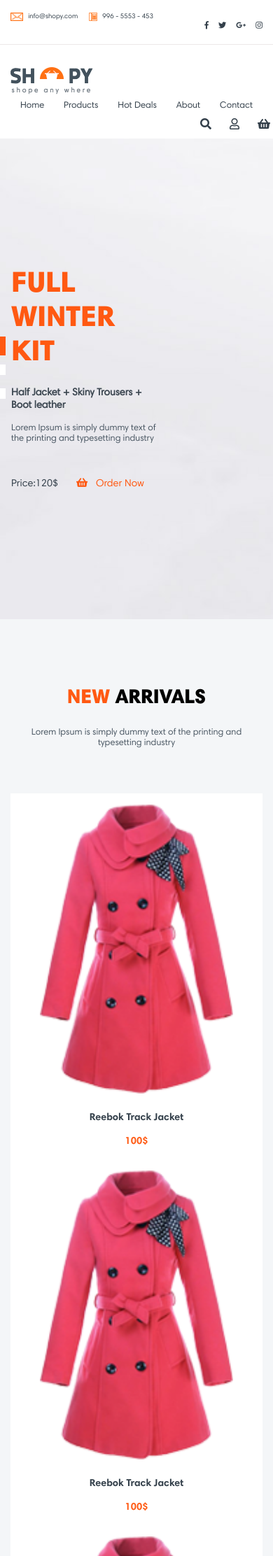
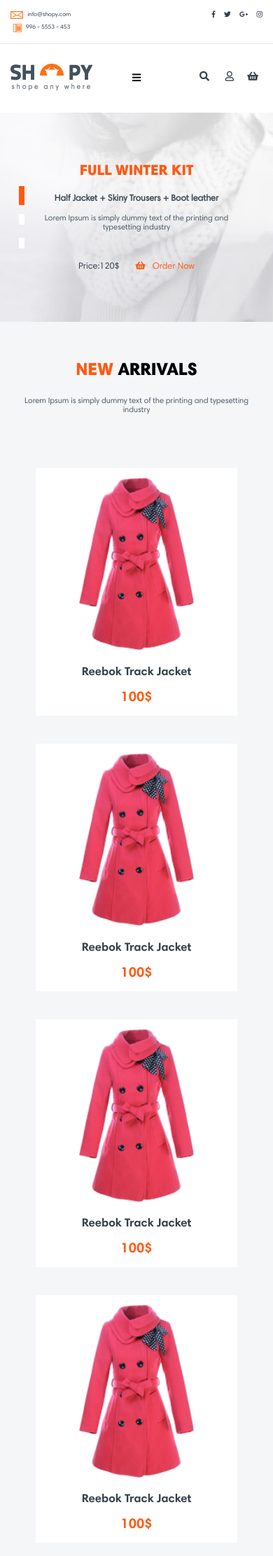
Before and after one commit to Destonin1/Shop, a PHP site: page / in a window 390 px wide. Shown: the top 2224 px of the page at 70% size. Run offline with PHP 8.4, Linux system fonts and the light colour scheme.

Commit message:
Main for mobile

```diff
--- a/css/style.css
+++ b/css/style.css
@@ -81,6 +81,10 @@ img {
 	margin: 4rem 0;
 }
 
+.small_menu_wrap {
+	display: none;
+}
+
 .menu {
 	display: flex;
 	justify-content: space-around;
@@ -133,7 +137,7 @@ img {
 /* BIG SLIDER*/
 
 #top_slider {
-	background: url(../img/bg_slider.jpg) no-repeat top left / cover;
+	background: url(../img/bg_slider.jpg) no-repeat top right / cover;
 }
 
 .slick-dotted.slick-slider {
@@ -234,7 +238,10 @@ img {
 	background: #f4f6f8;
 	text-align: center;
 	padding-top: 12rem;
+}
 
+.products_sale {
+	margin-top: 8rem;
 }
 
 .products_title h2 {
@@ -263,6 +270,10 @@ img {
 	font-size: 1.8rem;
 	position: relative;
 	overflow: hidden;
+}
+
+.product_image a {
+	text-decoration: none;
 }
 
 .product_image:hover .product_image_hover{
@@ -372,7 +383,7 @@ span.green {
 .products_more {
 	display: block;
 	background: #fff;
-	margin: 8rem 0;
+	margin-top: 8rem;
 	padding: 2.5rem;
 }
 
@@ -550,7 +561,7 @@ span.green {
 .letter {
 	background: #fff;
 	padding: 4rem;
-	margin-top: 12rem;
+	margin-top: 8rem;
 	display: flex;
 	justify-content: space-between;
 }
@@ -950,6 +961,10 @@ input[type=checkbox]:checked + label {
 		padding: 2rem;
 	}
 
+	.product_image_hover {
+		padding: 2rem;
+	}
+
 	.bestsales_product {
 		padding: 2rem 1.5rem;
 	}
@@ -982,6 +997,20 @@ input[type=checkbox]:checked + label {
 		padding: 2rem 1rem;
 	}
 
+	p.product_image_udertitle {
+		margin: 1rem 0;
+	}
+
+	.product_colors {
+		margin-bottom: 0.5rem;
+		width: 100%;
+		padding: 1rem 0;
+	}
+
+	.product_icons i {
+		margin: 0 1rem;
+	}
+
 	.product_image img {
 		width: 80%;
 	}
@@ -993,3 +1022,241 @@ input[type=checkbox]:checked + label {
 	.bestsales_text {
 		width: 50%;
 	}
+
+
+
+@media screen and (max-width: 770px) {
+
+	.menu_wrap {
+		display: none;
+	}
+
+	.small_menu_wrap {
+		display: block;
+		text-align: center;
+	}
+
+	.fa-bars {
+		font-size: 2rem;
+		line-height: 40px;
+		cursor: pointer;
+	}
+
+	.menu_fixed {
+		position: fixed;
+		left: 0;
+		top: 0;
+		height: 100vh;
+		width: 100%;
+		background: #fff;
+		z-index: 2;
+		transform: translateY(-100%);
+		opacity: 0.9;
+		transition: 0.3s;
+	}
+
+	.menu_fixed_active {
+		transform: translateY(0);
+	}
+
+	.small_menu {
+		height: 100%;
+		flex-direction: column;
+		justify-content: center;
+		align-items: center;
+	}
+
+	.small_menu li {
+		height: 10%;
+	}
+
+	.nav_close {
+		position: absolute;
+		top: 10%;
+		right: 10%;
+		z-index: 3;
+		font-size: 5rem;
+	}
+
+	.small_menu li a {
+		color: #34404b;
+		font-size: 3rem;
+		font-weight: 700;
+	}
+
+	.navigation {
+		line-height: 40px;
+	}
+
+	.slider_wraper {
+		width: 100%;
+		padding: 10rem 0;
+	}
+
+	#products {
+		padding-top: 8rem;
+	}
+
+	.product_image {
+		margin-bottom: 4rem;
+	}
+
+	.product_image:hover .product_image_hover{
+		display: none;
+	}
+
+	.products_more {
+		margin: 2rem 0 4rem 0;
+	}
+
+	.sale {
+		margin-bottom: 3rem;
+	}
+
+	.sale_size_text {
+		width: 100%;
+		display: flex;
+		justify-content: space-around;
+		align-items: center;
+		padding: 2rem;
+	}
+
+	.sale_size p:first-child {
+		margin: 0;
+	}
+
+	.bestsales_product {
+		margin: 0 auto;
+		justify-content: space-around;
+		margin-bottom: 4rem;
+	}
+
+	.letter {
+		margin-top: 6rem;
+		padding: 2rem 0;
+		height: 85%;
+		flex-direction: column;
+		justify-content: space-around;
+		align-items: center;
+	}
+
+	.email_button {
+		padding: 1.2rem 1.8rem;
+	}
+
+	.payment_img {
+		width: 100%;
+	}
+
+	.product_info_image img {
+		margin: 0 auto;
+	}
+}
+
+@media screen and (max-width: 590px) {
+	html {
+		font-size: 7px;
+	}
+
+	.mail_and_phone {
+		flex-direction: column;
+	}
+
+	.mail, .phone {
+		margin: 0;
+		justify-content: flex-start;
+	}
+
+	.phone {
+		margin-top: 1rem;
+	}
+
+	.phone img {
+		margin-left: 0.5rem;
+	}
+
+	.navigation a:first-child {
+		right: 13rem;
+	}
+
+	.navigation a:nth-child(2) {
+		right: 8rem;
+	}
+
+	.navigation a:last-child {
+		right: 3rem;
+	}
+
+	.slider_wraper {
+		width: 85%;
+		margin: 0 auto;
+	}
+
+	.slider_item {
+		text-align: center;
+	}
+
+	.slider_item h1 {
+		font-size: 3rem;
+	}
+
+	.my-dots {
+		left: -25%;
+		bottom: 40%;
+	}
+
+	.my-dots li button:before {
+	  top: 100%;
+	  left: 20%;
+	}
+
+	.product_image {
+		width: 80%;
+		margin: 20px auto;
+	}
+
+	.product_image img {
+		width: 60%;
+	}
+
+	.product_image p {
+		font-size: 2.4rem;
+	}
+
+	.product_image span {
+		font-size: 2.8rem;
+	}
+
+	footer {
+		text-align: center;
+		padding: 4rem 0;
+	}
+
+	.footer_logo {
+		margin-bottom: 5rem;
+	}
+
+	.footer_menu_wrap {
+		width: 60%;
+		margin: 0 auto;
+		margin-bottom: 5rem;
+	}
+
+	.footer_menu_item {
+		width: 20%;
+	}
+}
+
+@media screen and (max-width: 420px) {
+	.bestsales_product img {
+		width: 80%;
+	}
+
+	.letter_title {
+		flex-direction: column;
+	}
+
+	.letter_title h3 {
+		margin-bottom: 2rem;
+	}
+}
--- a/index.html
+++ b/index.html
@@ -18,7 +18,7 @@
 		<div class="header_info">
 			<div class="container">
 				<div class="row">
-					<div class="col-md-9">
+					<div class="col-md-9 col-sm-9 col-6">
 						<div class="mail_and_phone">
 							<div class="mail">
 								<img src="img/mail.png" alt="mail">
@@ -30,7 +30,7 @@
 							</div>
 						</div>
 					</div>
-					<div class="col-md-3 text-right">
+					<div class="col-md-3 col-sm-3 col-6 text-right">
 						<div class="header_links">
 							<a href="#">
 								<i class="fab fa-facebook-f"></i></a>
@@ -48,12 +48,13 @@
 		<div class="header_navigation">
 			<div class="container">
 				<div class="row">
-					<div class="col-md-2">
+					<div class="col-md-2 col-5">
 						<div class="img_logo">
 							<img src="img/logo.png" alt="logo">
 						</div>
 					</div>
-					<div class="col-md-7">
+					<div class="col-md-7 col-2">
+						<div class="menu_wrap">
 							<ul class="menu">
 								<li><a href="index.html">Home</a></li>
 								<li><a href="products.html">Products</a></li>
@@ -62,7 +63,21 @@
 								<li><a href="#">Contact</a></li>
 							</ul>
 						</div>
-					<div class="col-md-3">
+						<div class="small_menu_wrap">
+							<i class="fas fa-bars">
+								<div class="menu_fixed">
+									<ul class="menu small_menu">
+										<li><a href="index.html">Home</a></li>
+										<li><a href="products.html">Products</a></li>
+										<li><a href="#">Hot Deals</a></li>
+										<li><a href="#">About</a></li>
+										<li><a href="#">Contact</a></li>
+									</ul>
+								</div>
+							</i>
+						</div>
+					</div>
+					<div class="col-md-3 col-5">
 						<div class="navigation">
 							<a href="#"><i class="fas fa-search"></i></a>
 							<a href="#"><i class="far fa-user"></i></a>
@@ -113,18 +128,18 @@
 	<section id="products">
 		<div class="container">
 			<div class="row">
-				<div class="col-md-12">
+				<div class="col-md-12 col-12">
 					<div class="products_title">
 							<h2><span>new</span> arrivals</h2>
 							<p>Lorem Ipsum is simply dummy text of the printing and typesetting industry</p>
 					</div>
 				</div>
-				<div class="col-md-12 products_images">
+				<div class="col-md-12 col-12 products_images">
 						<div class="row">
-							<div class="col-md-3">
+							<div class="col-md-3 col-sm-6 col-12">
 								<div class="product_image">
-									<img src="img/product.png" alt="product">
-									<p>Reebok Track Jacket</p>
+									<a href="product.html"><img src="img/product.png" alt="product"></a>
+									<a href="product.html"><p>Reebok Track Jacket</p></a>
 									<span class="product_image_price">100$</span>
 									<div class="product_image_hover">
 										<a href="product.html">
@@ -146,10 +161,10 @@
 									</div>
 								</div>
 							</div>
-							<div class="col-md-3">
+							<div class="col-md-3 col-sm-6 col-12">
 								<div class="product_image">
-									<img src="img/product.png" alt="product">
-									<p>Reebok Track Jacket</p>
+									<a href="product.html"><img src="img/product.png" alt="product"></a>
+									<a href="product.html"><p>Reebok Track Jacket</p></a>
 									<span class="product_image_price">100$</span>
 									<div class="product_image_hover">
 										<a href="product.html">
@@ -171,10 +186,10 @@
 									</div>
 								</div>
 							</div>
-							<div class="col-md-3">
+							<div class="col-md-3 col-sm-6 col-12">
 								<div class="product_image">
-									<img src="img/product.png" alt="product">
-									<p>Reebok Track Jacket</p>
+									<a href="product.html"><img src="img/product.png" alt="product"></a>
+									<a href="product.html"><p>Reebok Track Jacket</p></a>
 									<span class="product_image_price">100$</span>
 									<div class="product_image_hover">
 										<a href="product.html">
@@ -196,10 +211,10 @@
 									</div>
 								</div>
 							</div>
-							<div class="col-md-3">
+							<div class="col-md-3 col-sm-6 col-12">
 								<div class="product_image">
-									<img src="img/product.png" alt="product">
-									<p>Reebok Track Jacket</p>
+									<a href="product.html"><img src="img/product.png" alt="product"></a>
+									<a href="product.html"><p>Reebok Track Jacket</p></a>
 									<span class="product_image_price">100$</span>
 									<div class="product_image_hover">
 										<a href="product.html">
@@ -224,7 +239,7 @@
 						</div>
 				</div><!--products_images-->
 
-				<div class="col-md-12">
+				<div class="col-md-12 col-12">
 					<div class="products_more">
 						<a href="products.html">
 							<span></span>
@@ -234,9 +249,9 @@
 					</div>
 				</div>
 
-				<div class="col-md-12 products_sale">
+				<div class="col-md-12 col-12 products_sale">
 						<div class="row">
-							<div class="col-md-7">
+							<div class="col-md-7 col-12">
 								<div class="sale">
 									<img src="img/discound.png" alt="discount">
 									<div class="sale_title">
@@ -250,7 +265,7 @@
 								</div>
 							</div>
 
-							<div class="col-md-5">
+							<div class="col-md-5 col-12">
 								<div class="sale_size">
 									<div class="sale_size_text">
 										<p>adv <span>area</span></p>
@@ -267,13 +282,13 @@
 	<section id="bestsales">
 		<div class="container">
 			<div class="row">
-				<div class="col-md-12">
+				<div class="col-md-12 col-12">
 					<div class="bestsales_title">
 						<h1><span>best</span> sales</h1>
 						<p>Lorem ipsum dolor sit amet, consectetur adipisicing elit. Perferendis debitis aliquam eos!</p>
 					</div>
 				</div>
-				<div class="col-md-4">
+				<div class="col-md-4 offset-md-0 col-8 offset-2">
 					<div class="bestsales_product">
 						<a href="product.html">
 							<img src="img/product1.png" alt="product"></a>
@@ -302,7 +317,7 @@
 					</div>
 				</div>
 
-				<div class="col-md-4">
+				<div class="col-md-4 offset-md-0 col-8 offset-2">
 					<div class="bestsales_product">
 						<a href="product.html">
 							<img src="img/product1.png" alt="product"></a>
@@ -331,7 +346,7 @@
 					</div>
 				</div>
 
-				<div class="col-md-4">
+				<div class="col-md-4 offset-md-0 col-8 offset-2">
 					<div class="bestsales_product">
 						<a href="product.html">
 							<img src="img/product1.png" alt="product"></a>
@@ -388,14 +403,14 @@
 	<footer>
 		<div class="container">
 			<div class="row">
-				<div class="col-lg-4 col-sm-4">
+				<div class="col-lg-4 col-sm-4 col-12">
 					<div class="footer_logo">
 						<img src="img/logo.png" alt="logo">
 						<p>shopy c 2015 . your copy right here</p>
 					</div>
 				</div>
 
-				<div class="col-lg-6 col-sm-7">
+				<div class="col-lg-6 col-sm-7 col-12">
 					<div class="footer_menu_wrap">
 						<ul class="footer_menu">
 							<div class="footer_menu_item">
@@ -416,7 +431,7 @@
 					</div>
 				</div>
 
-				<div class="col-lg-2 col-sm-1">
+				<div class="col-lg-2 col-sm-1 col-12">
 					<div class="payment">
 						<h5>Payment Methods</h5>
 						<div class="payment_img">
--- a/js/script.js
+++ b/js/script.js
@@ -24,4 +24,26 @@ $(document).ready(function(){
 		swipe: false,
 		focusOnSelect: true
 	});
+
+	$('.fa-bars').click(function(){
+		$('.menu_fixed').toggleClass('menu_fixed_active');
+	});
+
+
+	var num = 0;
+
+	$("#plus").click(function() {
+    	num++;
+    $("#counter").html(num);
+  	});
+
+	$("#minus").click(function() {
+		if( num > 0 ){
+			num--;
+    		$("#counter").html(num);
+		} else {
+			$("#counter").html(num);
+		}
+  	});
+
 });
```
Also changed, not shown: js/polzunok.js (+0 -16 lines), product.html (+21 -6 lines), products.html (+47 -32 lines). Lines whose indentation alone changed are shown as unchanged.
